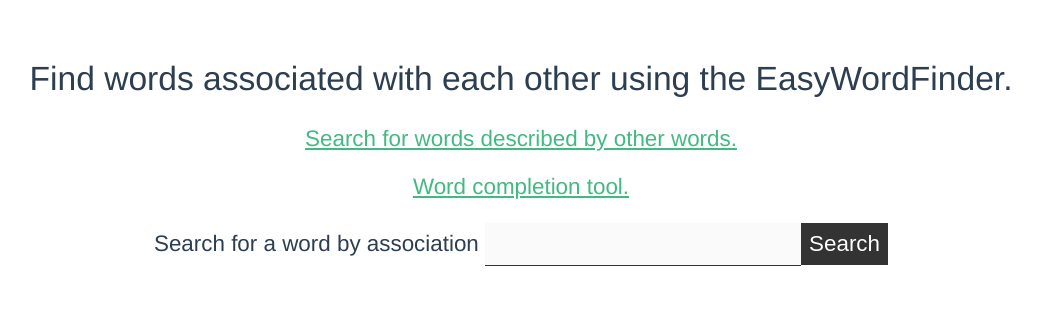
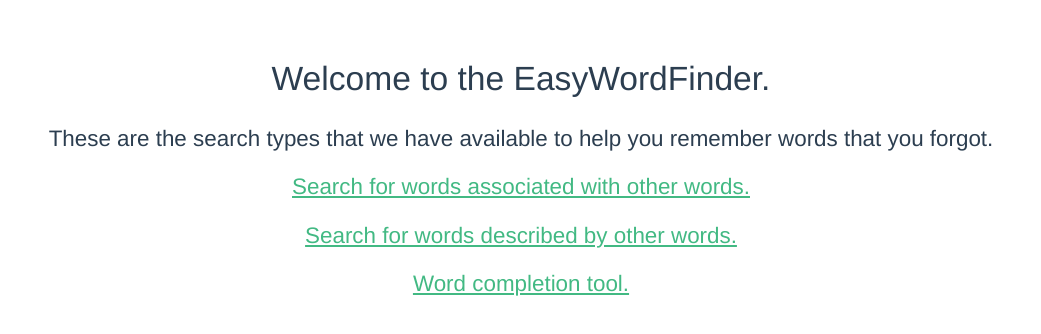
Before and after one commit to TravisBassett/WATS4000-word-reminder, a Vue app: page / in a window 1280 px wide. Shown: the top 334 px of the page, without its empty margins (119-1160 px from the left). Built offline with nearby package versions, Linux system fonts and the light colour scheme; the HTML template or start-up script is replaced by a standard one.

Commit message:
fixed API call in associatedwithsearch.vue based on feedback, build landing page, reordanized navigation on all paged and updated router.js

```diff
--- a/src/router.js
+++ b/src/router.js
@@ -1,5 +1,6 @@
 import Vue from 'vue'
 import Router from 'vue-router'
+import landing from '@/views/landing'
 import associatedwithsearch from '@/views/associatedwithsearch'
 // TODO: Import new component
 import describedbysearch from '@/views/describedbysearch'
@@ -11,6 +12,11 @@
   routes: [
     {
       path: '/',
+      name: 'landing.vue',
+      component: landing
+    },
+    {
+      path: '/associatedwithsearch',
       name: 'associatedwithsearch',
       component: associatedwithsearch
     },
--- a/src/views/associatedwithsearch.vue
+++ b/src/views/associatedwithsearch.vue
@@ -7,6 +7,9 @@
     </p>
     <p>
       <router-link to="/wordcompletionsearch">Word completion tool.</router-link>
+    </p>
+        <p>
+      <router-link to="/">Home.</router-link>
     </p>
     <form v-on:submit.prevent="findWords">
       <p>
@@ -50,7 +53,7 @@
   methods: {
     findWords: function() {
       axios
-        .get("https://api.datamuse.com/words", {
+        .get("https://api.datamuse.com/words?*", {
           params: {
             rel_trg: this.noun
           }
--- a/src/views/describedbysearch.vue
+++ b/src/views/describedbysearch.vue
@@ -3,10 +3,13 @@
 <div class="describedbysearch">
       <h2>Find words commonly described by the search word using EasyWordFinder.</h2>
     <p>
-      <router-link to="/">Search for words associated with other words.</router-link>
+      <router-link to="/associatedwithsearch">Search for words associated with other words.</router-link>
     </p>
     <p>
       <router-link to="/wordcompletionsearch">Word completion tool.</router-link>
+    </p>
+        <p>
+      <router-link to="/">Home.</router-link>
     </p>
     <form v-on:submit.prevent="findWords">
       <p>
--- /dev/null
+++ b/src/views/landing.vue
@@ -0,0 +1,83 @@
+<template>
+
+<div class="landing">
+    <h2>Welcome to the EasyWordFinder.</h2>
+    <p>
+        These are the search types that we have available to help you remember words that you forgot.
+    </p>
+    <p>
+      <router-link to="/associatedwithsearch">Search for words associated with other words.</router-link>
+    </p>
+    <p>
+      <router-link to="/describedbysearch">Search for words described by other words.</router-link>
+    </p>
+    <p>
+      <router-link to="/wordcompletionsearch">Word completion tool.</router-link>
+    </p>
+</div>
+
+</template>
+
+
+
+<!-- Add "scoped" attribute to limit CSS to this component only -->
+<style scoped>
+.landing {
+  font-size: 1.4rem;
+}
+
+input[type="text"] {
+  border-top: none;
+  border-left: none;
+  border-right: none;
+  border-bottom: 1px solid #333;
+  width: 300px;
+  font-size: 1.4rem;
+  color: #2c3e50;
+  font-weight: 300;
+  background: rgba(0, 0, 0, 0.02);
+  padding: 0.5rem;
+}
+button {
+  background: #333;
+  padding: 0.5rem;
+  font-weight: 300;
+  color: #fff;
+  border: none;
+  cursor: pointer;
+  font-size: 1.4rem;
+}
+h1,
+h2 {
+  font-weight: normal;
+}
+
+ul.results {
+  list-style-type: none;
+  padding: 0;
+}
+
+.results li {
+  display: inline-block;
+  margin: 10px;
+  border: solid 1px #333;
+  padding: 0.5rem;
+  width: 200px;
+  min-height: 100px;
+  color: #fff;
+  background: rgba(0, 0, 0, 0.7);
+}
+ul.errors {
+  list-style-type: none;
+}
+.errors li {
+  border: 1px solid red;
+  color: red;
+  padding: 0.5rem;
+  margin: 10px 0;
+}
+
+a {
+  color: #42b983;
+}
+</style>
--- a/src/views/wordcompletionsearch.vue
+++ b/src/views/wordcompletionsearch.vue
@@ -3,10 +3,13 @@
 <div class="wordcompletionsearch">
     <h2>Use the word completion tool on EasyWordFinder.</h2>
     <p>
-      <router-link to="/">Search for words associated with other words.</router-link>
+      <router-link to="/associatedwithsearch">Search for words associated with other words.</router-link>
     </p>
     <p>
       <router-link to="/describedbysearch">Search for words described by other words.</router-link>
+    </p>
+    <p>
+      <router-link to="/">Home.</router-link>
     </p>
     <form v-on:submit.prevent="findWords">
       <p>
```
